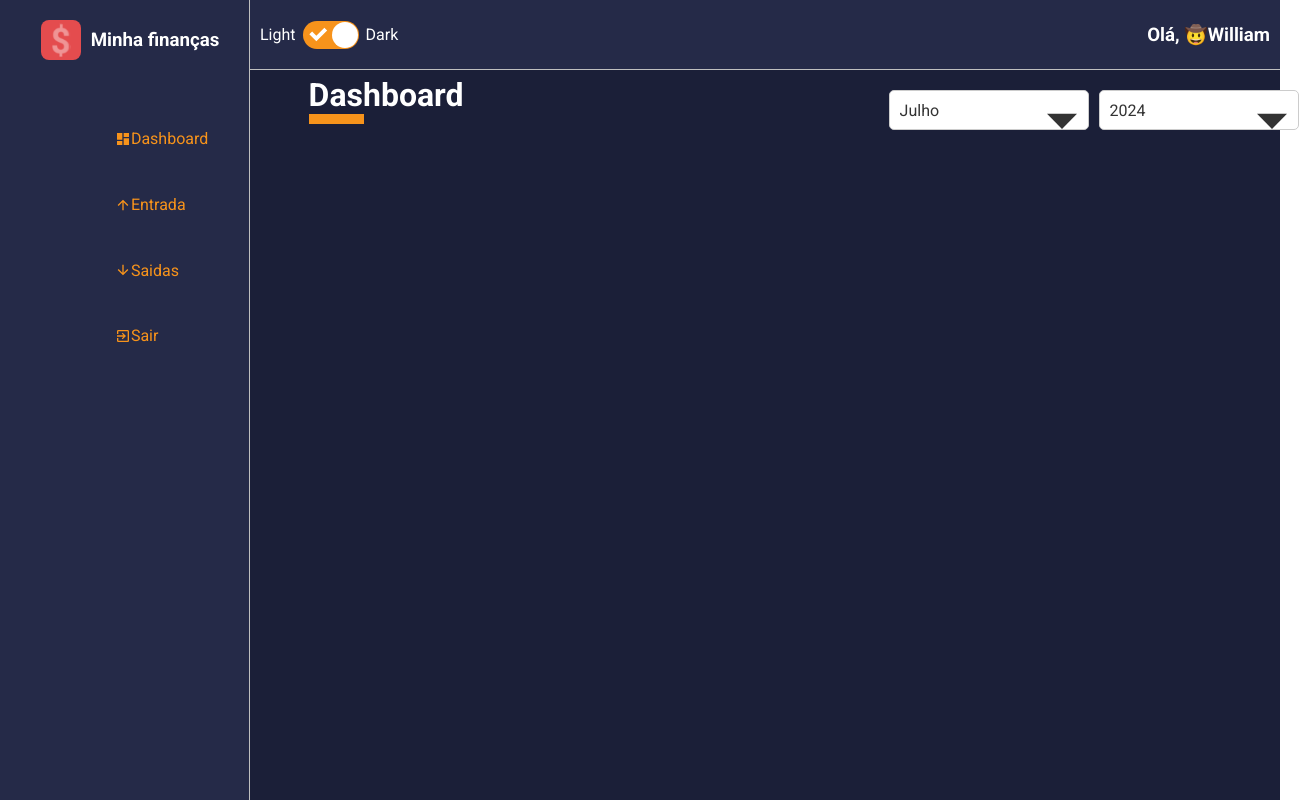
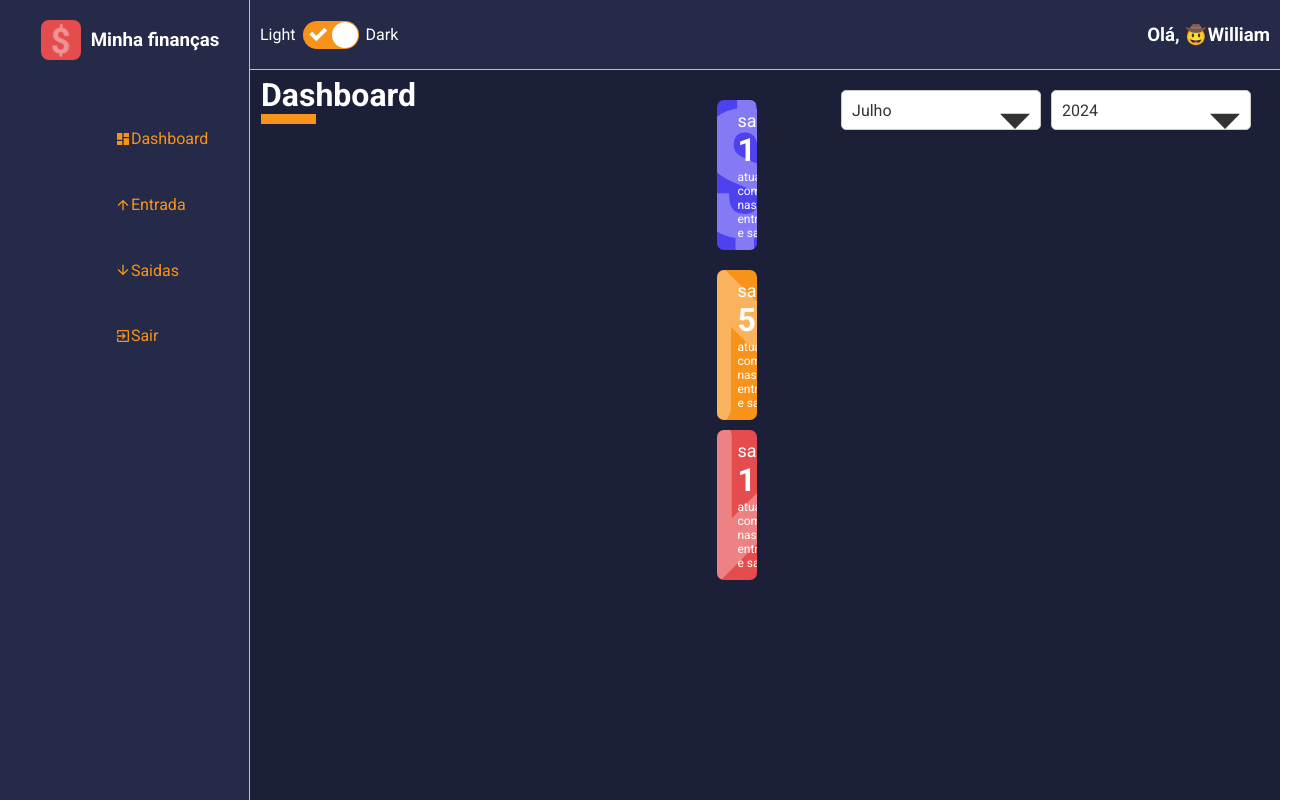
Before and after one commit to WilliamProgramadorBR/Gerenciador-financeiro, a React (Create React App) app: page / in a window 1280 px wide. Shown: the whole page, 1309 px wide, since content can reach past the window. Built offline with nearby package versions, Linux system fonts and the light colour scheme.

Commit message:
Comitt de segurança para fazer grandes mudanças

```diff
--- a/src/Page/Dashboard/index.tsx
+++ b/src/Page/Dashboard/index.tsx
@@ -1,10 +1,11 @@
 import React,{useState, useMemo} from 'react';
-import { Container } from './styled';
+import { Container,Content } from './styled';
 import ContentHeader from '../../components/ContentHeader';
 import SelectInput from '../../components/SelectInput';
 import expenses from'../../repositories/expenses'
 import gains from '../../repositories/gains';
 import listOfMonths from '../../utils/months';
+import WalletBox from '../../components/WalletBox';
 
 
 const Dashboard: React.FC = () =>{
@@ -79,6 +80,28 @@ const Dashboard: React.FC = () =>{
           defaultValue={yearSelected}
         />
               </ContentHeader>
+              <Content>
+              <WalletBox
+              title="saldo"
+              amount={150.00}
+              footerlabel={"atualizado com base nas entradas e saídas"}
+              icon="dolar"
+              color="#4e41f0"/>
+              </Content>
+              <WalletBox
+              title="saldo"
+              amount={5.000}
+              footerlabel={"atualizado com base nas entradas e saídas"}
+              icon="arrowUp"
+              color="#f7931b"/>
+
+              <WalletBox
+              title="saldo"
+              amount={150.00}
+              footerlabel={"atualizado com base nas entradas e saídas"}
+              icon="arrowDonw"
+              color="#e44c4e"/>
+
         </Container></div>
     );
 }
--- a/src/Page/Dashboard/styled.ts
+++ b/src/Page/Dashboard/styled.ts
@@ -4,7 +4,9 @@ export const Container = styled.div``;
 
 export const Content = styled.div`
     display: flex;
-    margin-left: 100px;
     justify-content: space-between;
-    flex-wrap: wrap;
+
+
+
+
 `;
--- /dev/null
+++ b/src/components/WalletBox/index.tsx
@@ -0,0 +1,44 @@
+import React, {ReactNode, useMemo} from 'react';
+import { Container } from './styles';
+import dolarImg from '../../assets/dollar.svg';
+import arrowUpImg from '../../assets/arrow-up.svg';
+import arrowDownImg from '../../assets/arrow-down.svg';
+import { title } from 'process';
+interface IWalletBoxProps{
+    title: string;
+    amount: number;
+    footerlabel: string;
+    icon:'dolar' | 'arrowUp' | 'arrowDonw';
+    color: string;
+}
+const WalletBox: React.FC<IWalletBoxProps> = ({   title,
+    amount,
+    footerlabel,
+    icon,color}) =>{
+
+    const iconSelected = useMemo(()=>{
+        switch (icon){
+            case 'dolar':
+                return dolarImg;
+            case'arrowDonw':
+            return arrowDownImg;
+            case 'arrowUp':
+                return arrowUpImg
+            default:
+                return undefined;
+        }
+
+    }, [icon])
+
+    return(
+        <Container color={color}>
+            <span>{title}</span>
+            <h1>{amount}</h1>
+            <small>{footerlabel}</small>
+             <img src={iconSelected} alt={title}/>
+
+        </Container>
+    );
+}
+
+export default WalletBox;
--- /dev/null
+++ b/src/components/WalletBox/styles.ts
@@ -0,0 +1,97 @@
+import styled, {keyframes} from 'styled-components';
+
+interface IContainerProps {
+    color: string;
+}
+
+const animate = keyframes`
+    0%{
+        transform: translateX(100px);
+        opacity: 0;
+    }
+    50%{
+        opacity: .3;
+    }
+    100%{
+        transform: translateX(0px);
+        opacity: 1;
+    }
+`;
+
+export const Container = styled.div<IContainerProps>`
+    width: 32%;
+    height: 150px;
+
+    margin: 10px 0;
+
+    background-color: ${props => props.color};
+    color: ${props => props.theme.colors.white};
+
+    border-radius: 7px;
+    padding: 10px 20px;
+
+    position: relative;
+    overflow: hidden;
+
+    animation: ${animate} .5s;
+
+    > img {
+        height: 110%;
+
+        position: absolute;
+        top: -10px;
+        right: -30px;
+
+        opacity: .3;
+    }
+
+    > span {
+        font-size: 18px;
+        font-weight: 500;
+    }
+
+    > small {
+        font-size: 12px;
+        position: absolute;
+        bottom: 10px;
+    }
+
+
+
+    @media(max-width: 770px){
+        > span {
+            font-size: 14px;
+        }
+
+        > h1 {
+            word-wrap: break-word;
+            font-size: 22px;
+
+            strong {
+                display: inline-block;
+                width: 100%;
+                font-size: 16px;
+            }
+        }
+    }
+
+    @media(max-width: 420px){
+        width: 100%;
+
+        > h1 {
+            display: flex;
+
+            strong {
+                position: initial;
+                width: auto;
+                font-size: 22px;
+            }
+
+            strong:after {
+                display: inline-block;
+                content: '';
+                width: 1px;
+            }
+        }
+    }
+`;
```
